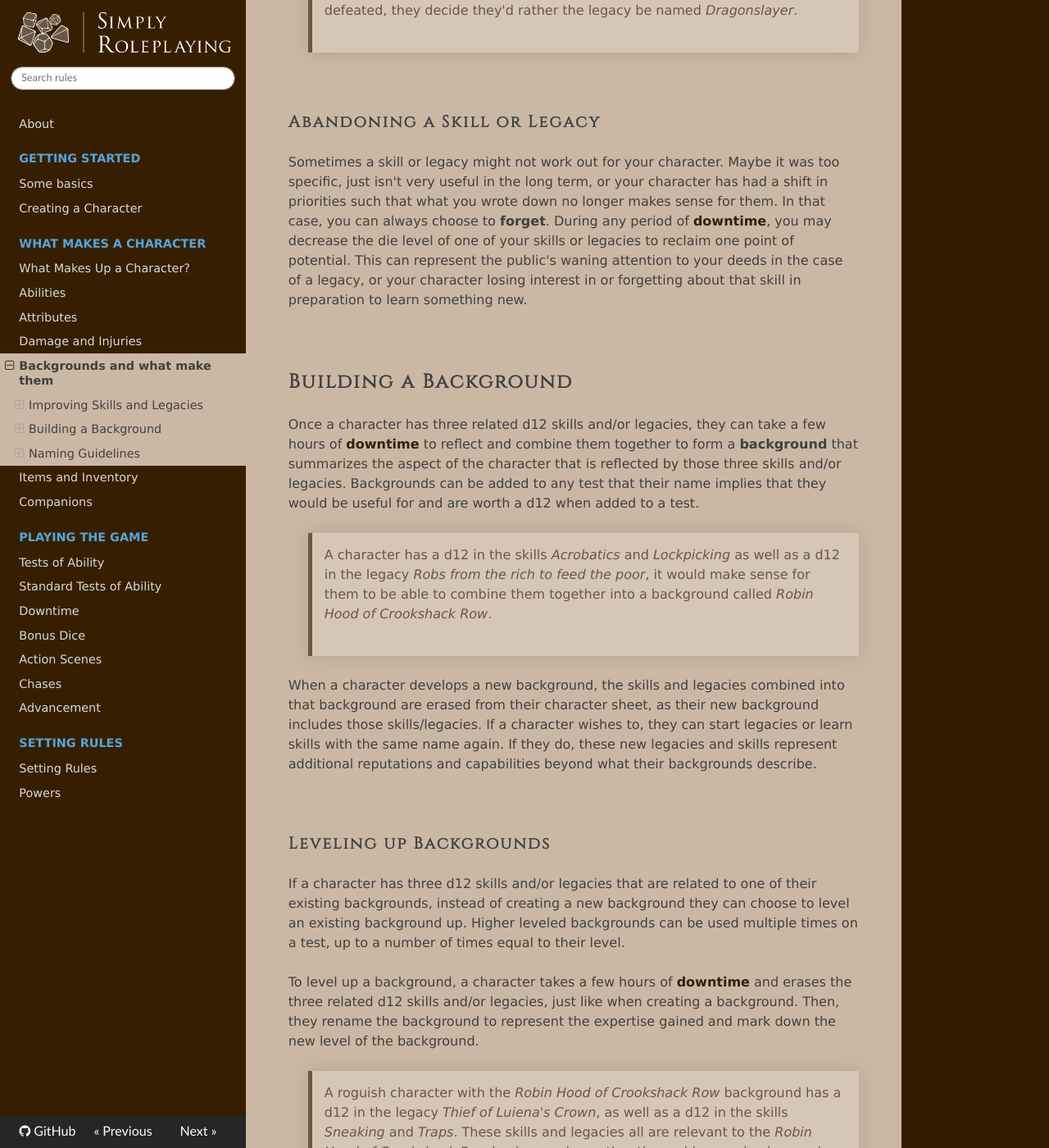
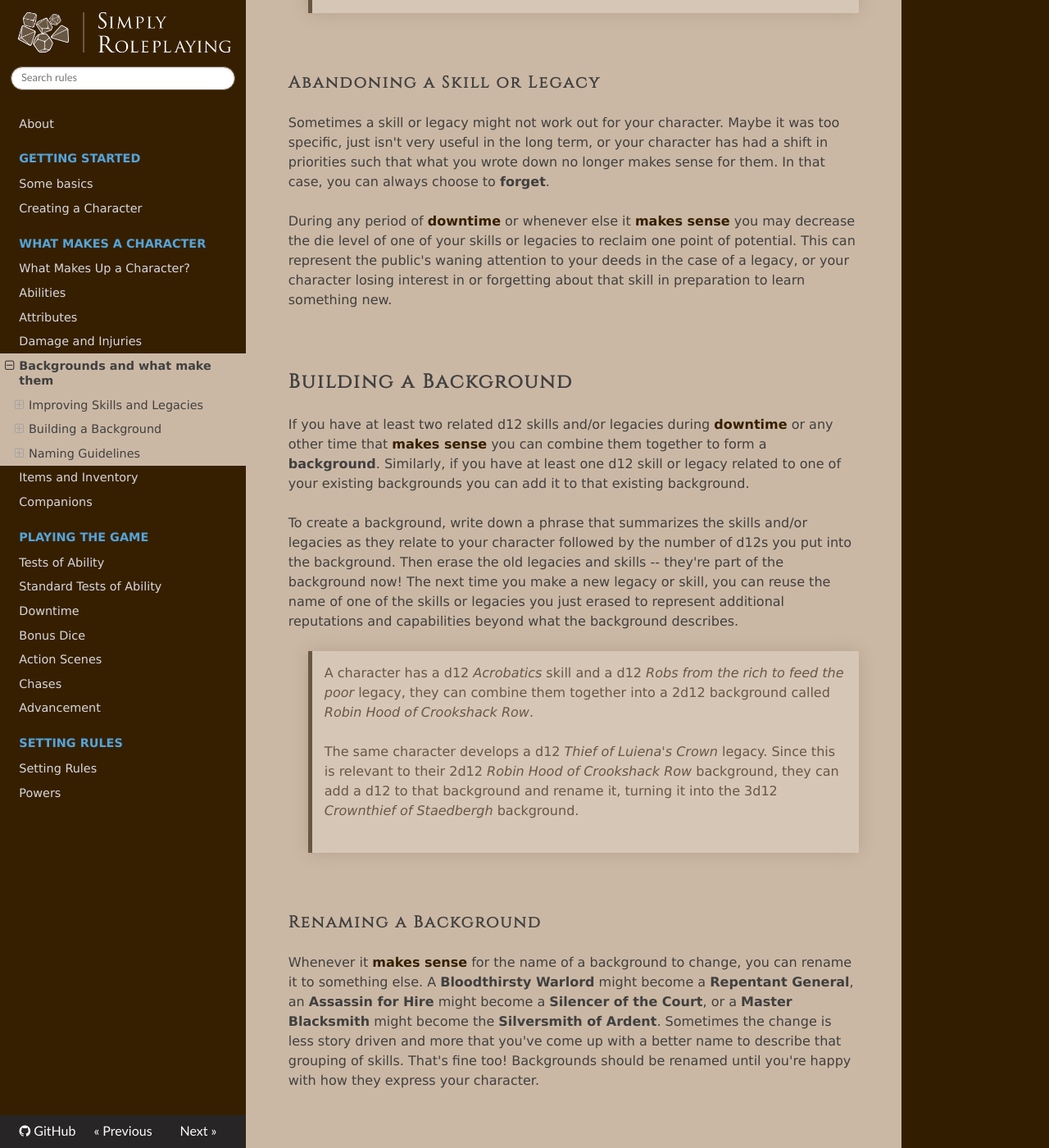
Before and after one commit to TheFifthRider/simply-roleplaying-webapp, an MkDocs documentation site: the page built from docs/character/backgrounds.md, in a window 1280 px wide and 1400 px high, scrolled down 2229 px. Shown: the whole window at 82% size. Built offline with MkDocs 1.6.1, drawn with Linux system fonts in a browser that asks for light colours; nearby versions of some CDN libraries; some of the changed text lies outside the part shown.

Commit message:
edit: backgrounds.md

```diff
--- a/docs/character/backgrounds.md
+++ b/docs/character/backgrounds.md
@@ -1,6 +1,6 @@
 # Backgrounds and what make them
 
-Where attributes represent broadly a character in broad strokes, skills, legacies, and backgrounds are more specific. Having a d12 in Brawn means you're strong, but having a d12 in Brawn, a d8 in your _Wrestling_ skill, a d10 _Giant Wrestler_ legacy, and a background called _The Thighcrusher_ paints quite the vivid picture. **Skills** represent trained capabilites, **legacies** represent things that you've done or you're known for, and **backgrounds** represent who your character is by combining several d12 skills and/or legacies together.
+Your level represents the number of dice you can roll in total on a test, but skills, legacies, and backgrounds are where you get those dice. **Skills** are things you've trained yourself to be good at, **legacies** are accomplishments and behaviors you're known for, and **backgrounds** summarize your character by combining several skills and/or legacies together.
 
 <br/>
 
@@ -12,7 +12,7 @@ Every skill and legacy starts out at d4 and can grow to be as powerful as d12. W
 
 ### Developing Skills
 
-Whenever you spend [downtime](../gameplay/downtime.md) to **take some time to train** or **gain a flash of insight**, you can spend potential to either **learn** a new skill that you do not have written down on your character sheet or to **level up** a skill that you do have written down on your character sheet.
+Whenever you spend [downtime](../gameplay/downtime.md) to **take some time to train** or **gain a flash of insight**, you can spend potential to either **learn** a new skill that you do not have written down on your character sheet or to **level up** a skill that you do have written down.
 
 How a character **takes some time to train** varies from individual to individual, but usually involves several hours of [downtime](../gameplay/downtime.md#training-a-skill), a trainer, and/or suitable materials to study from. A character can act as a trainer for a skill provided that it pertains to one of their backgrounds. This means that a character can train themselves in a skill once they've incorporated it into a background!
 
@@ -36,7 +36,7 @@ Leveling up a skill or legacy can also be an opportunity to refine it. Whenever
 
 > A character with the skill _Spotting Traps_ narrowly avoids the last arrow trap of a dungeon and _gains insight_, spending a point of potential to level up the skill. As they reflect on how it might be less useful back above ground, they decide to rename the skill to _Quick Reflexes_ as they level it up.
 >
-> A character with the legacy _Wanted Pickpocket_ acts like their reputation and spends a point of potential to level up the legacy by formally accepting membership to the Blackgrass Thieves' Guild. Not wanting to limit themselves to picking pockets, they change the name of the legacy to _Blackgrass  Thieves' Guild Member_.
+> A character with the legacy _Wanted Pickpocket_ acts like their reputation and spends a point of potential to level up the legacy by formally accepting membership to the Blackgrass Thieves' Guild. Not wanting to limit themselves to picking pockets, they change the name of the legacy to _Blackgrass Thieves' Guild Member_.
 >
 > A character with the skill _Research_ spends days trying to crack the secrets of an alien artifact, working with a librarian to help train them in getting better at researching. To represent both the newfound knowledge and to help them get more specific answers in the future, they decide to rename the skill to _Extraterrestrial Research_ as they level it up.
 >
@@ -46,47 +46,43 @@ Leveling up a skill or legacy can also be an opportunity to refine it. Whenever
 
 ### Abandoning a Skill or Legacy
 
-Sometimes a skill or legacy might not work out for your character. Maybe it was too specific, just isn't very useful in the long term, or your character has had a shift in priorities such that what you wrote down no longer makes sense for them. In that case, you can always choose to **forget**. During any period of [downtime](../gameplay/downtime.md#forgetting-a-skill), you may decrease the die level of one of your skills or legacies to reclaim one point of potential. This can represent the public's waning attention to your deeds in the case of a legacy, or your character losing interest in or forgetting about that skill in preparation to learn something new.
+Sometimes a skill or legacy might not work out for your character. Maybe it was too specific, just isn't very useful in the long term, or your character has had a shift in priorities such that what you wrote down no longer makes sense for them. In that case, you can always choose to **forget**.
+
+During any period of [downtime](../gameplay/downtime.md#forgetting-a-skill) or whenever else it [makes sense](../getting_started/index.md#narrative-truth) you may decrease the die level of one of your skills or legacies to reclaim one point of potential. This can represent the public's waning attention to your deeds in the case of a legacy, or your character losing interest in or forgetting about that skill in preparation to learn something new.
 
 <br/>
 
 ## Building a Background
 
-Once a character has three related d12 skills and/or legacies, they can take a few hours of [downtime](../gameplay/downtime.md#creating-a-background) to reflect and combine them together to form a **background** that summarizes the aspect of the character that is reflected by those three skills and/or legacies. Backgrounds can be added to any test that their name implies that they would be useful for and are worth a d12 when added to a test.
+If you have at least two related d12 skills and/or legacies during [downtime](../gameplay/downtime.md#creating-a-background) or any other time that [makes sense](../getting_started/index.md#narrative-truth) you can combine them together to form a **background**. Similarly, if you have at least one d12 skill or legacy related to one of your existing backgrounds you can add it to that existing background.
 
-> A character has a d12 in the skills _Acrobatics_ and _Lockpicking_ as well as a d12 in the legacy _Robs from the rich to feed the poor_, it would make sense for them to be able to combine them together into a background called _Robin Hood of Crookshack Row_.
+To create a background, write down a phrase that summarizes the skills and/or legacies as they relate to your character followed by the number of d12s you put into the background. Then erase the old legacies and skills -- they're part of the background now! The next time you make a new legacy or skill, you can reuse the name of one of the skills or legacies you just erased to represent additional reputations and capabilities beyond what the background describes.
 
-When a character develops a new background, the skills and legacies combined into that background are erased from their character sheet, as their new background includes those skills/legacies. If a character wishes to, they can start legacies or learn skills with the same name again. If they do, these new legacies and skills represent additional reputations and capabilities beyond what their backgrounds describe.
-
-<br/>
-
-### Leveling up Backgrounds
-
-If a character has three d12 skills and/or legacies that are related to one of their existing backgrounds, instead of creating a new background they can choose to level an existing background up. Higher leveled backgrounds can be used multiple times on a test, up to a number of times equal to their level.
-
-To level up a background, a character takes a few hours of [downtime](../gameplay/downtime.md#leveling-up-a-background) and erases the three related d12 skills and/or legacies, just like when creating a background. Then, they rename the background to represent the expertise gained and mark down the new level of the background.
-
-> A roguish character with the _Robin Hood of Crookshack Row_ background has a d12 in the legacy _Thief of Luiena's Crown_, as well as a d12 in the skills _Sneaking_ and _Traps_. These skills and legacies all are relevant to the _Robin Hood of Crookshack Row_ background so rather than add a new background they choose to level up their existing background to _Crownthief of Staedbergh (Level 2)_.
+> A character has a d12 _Acrobatics_ skill and a d12 _Robs from the rich to feed the poor_ legacy, they can combine them together into a 2d12 background called _Robin Hood of Crookshack Row_.
+>
+> The same character develops a d12 _Thief of Luiena's Crown_ legacy. Since this  is relevant to their 2d12 _Robin Hood of Crookshack Row_ background, they can add a d12 to that background and rename it, turning it into the 3d12 _Crownthief of Staedbergh_ background.
 
 <br/>
 
 ### Renaming a Background
 
-Characters change. Getting better at the stuff your backgrounds reflect can be easily shown by creating new backgrounds that represent the new skills you've learned. However, sometimes it makes sense for the name of a background to change to better reflect the character that it's representing.  A **Bloodthirsty Warlord** may become a **Repentant General**, an **Assassin for Hire** may become a **Silencer of the Court**, or a **Master Blacksmith** might become the **Silversmith of Ardent**. Sometimes the change is less story driven and more that you've come up with a better name to describe that grouping of skills. That's fine too! Backgrounds should be renamed until you're happy with them. After all, backgrounds exist to express your character.
+Whenever it [makes sense](../getting_started/index.md#narrative-truth) for the name of a background to change, you can rename it to something else.  A **Bloodthirsty Warlord** might become a **Repentant General**, an **Assassin for Hire** might become a **Silencer of the Court**, or a **Master Blacksmith** might become the **Silversmith of Ardent**. Sometimes the change is less story driven and more that you've come up with a better name to describe that grouping of skills. That's fine too! Backgrounds should be renamed until you're happy with how they express your character.
 
 <br/>
 
 ## Naming Guidelines
 
-The trickiest part about being able to create your own skills or backgrounds is coming up with a good name. You want your names to keep a balance between the general and the specific. Ideally, your skills, legacies, and backgrounds should be expressive of what you want your character to be able to do while still remaining general enough that they can come up a lot in play.
+Don't worry too much about coming up with the perfect name, it's often enough to create a good name. Skills and legacies are just the building blocks of backgrounds and backgrounds should be renamed until they feel right.
 
-Don't worry too much about coming up with the perfect name, it's often good enough to just create a good name. Skills and legacies are just the building blocks of backgrounds and backgrounds should be renamed until they feel right.
+That said, the trickiest part about creating skills, legacies, and backgrounds is coming up with a good name for them. Ideally the naems should be expressive of what you want your character to be able to do while still remaining general enough that they can come up a lot in play.
 
 <br/>
 
 ### Naming a Skill
 
-Names for skills are fairly rigid. Skills should describe a specific thing that your character has trained in. The more general the name of a skill is, the more generic the character's expertise is considered to be. A character with a _History_ skill would be able to apply it to broad questions about the past of a town, but wouldn't likely be able to apply that knowledge to find the age of the ancient catacombs under the town like a character with an _Archeology_ skill. Conversely, a character with an _Archeology_ skill wouldn't likely be able to apply it to uncovering facts about the recent political unrest of the town.
+Skill names should focus on a specific capability that can be learned or taught with names like _Biology_, _Swordfighting_, and _Archeology_. They sometimes almost sound like the names of academic courses! If you're struggling to think of a good way to name a skill, just try filling in a blank in the sentence "I'm good at \_\_\_\_\_\_\_." with a phrase that describes the skill. Whatever you fill the blank in with is likely a great name for the skill!
+
+Since the way you level up your skills is by **taking some time to train** or **gaining a flash of inspiration**, be sure to think of how you'll  train those skills and scenes that show how your character was able to innovate on their own based on something they saw or did. _Archery_ can only be leveled up when you pick up a bow and arrow, but _Marksmanship_ could be leveled from excelling at a game of darts!
 
 <br/>
 
@@ -94,13 +90,13 @@ Names for skills are fairly rigid. Skills should describe a specific thing that
 
 Legacy names should focus on your character's reputation and things they've done, but should also represent the developing nature of the legacy. Legacies can be a phrase describing your displayed values, a title awarded, or anything else that showcases your budding reputation. Legacies are also a great space for representing ranks in factions-- joining any faction and advancing in rank are both definitely doing something memorable, and acting in line for that faction will always be acting like your reputation.
 
- Since the way that you level up your legacies is by **doing something memorable** and **acting like your reputation**, make sure to think about how you'll level up your legacy as you write it down! _Robbed a noble_ can likely only be leveled up whenever you rob someone or talk about how you did, but _Steals from the rich to feed the poor_ can be leveled up in that way and whenever you perform an act of charity!
+Since the way that you level up your legacies is by **doing something memorable** and **acting like your reputation**, make sure to think about how you'll level up your legacy as you write it down! _Robbed a noble_ can likely only be leveled up whenever you rob someone or talk about how you did, but _Steals from the rich to feed the poor_ can be leveled up both by being a thief and whenever you perform an act of charity!
 
 <br/>
 
 ### Naming a Background
 
-Names for backgrounds are more freeform. A good rule of thumb is to name your background something that you might use in a sentence to describe your character. Backgrounds could be jobs like _Blacksmith_, _Hacker_, or _Guerilla Sniper_, roles like _Healer_, _Tactician_, or _Tank_, or even quick descriptions like _Born in a Port City_, _Penny Pincher_, or _Iron Will_. Really, there's not much of a definition for what a background can or can't be; if it sums up both an aspect of your character and a spectrum of skills, it's probably a good background!
+A good rule of thumb is to name your background something that you might use in a sentence to describe your character. Backgrounds could be jobs like _Blacksmith_, _Hacker_, or _Guerilla Sniper_, roles like _Healer_, _Tactician_, or _Tank_, or even quick descriptions like _Outcast of Newport City_, _Penny Pinching Accountant_, or _Iron Willed Gunslinger_. Really, there's not much of a definition for what a background can or can't be; if it sums up both an aspect of your character and the skills and legacies you put into it's probably a good background!
 
 <br/>
 
```
